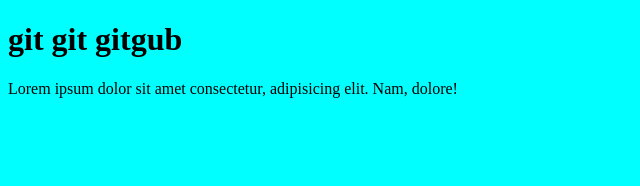
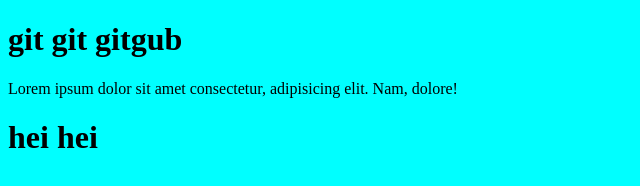
Before and after one commit to rubelrana123/github1, a plain HTML site: page index.html in a window 1280 px wide. Shown: the whole page, without its empty margins (0-640 px from the left). Drawn offline with Linux system fonts and the light colour scheme.

Commit message:
Update index.html

```diff
--- a/index.html
+++ b/index.html
@@ -10,5 +10,6 @@
 	<body>
 		<h1>git git gitgub</h1>
     <p>Lorem ipsum dolor sit amet consectetur, adipisicing elit. Nam, dolore!</p>
+		<h1>hei hei </h1>
 	</body>
 </html>
```
